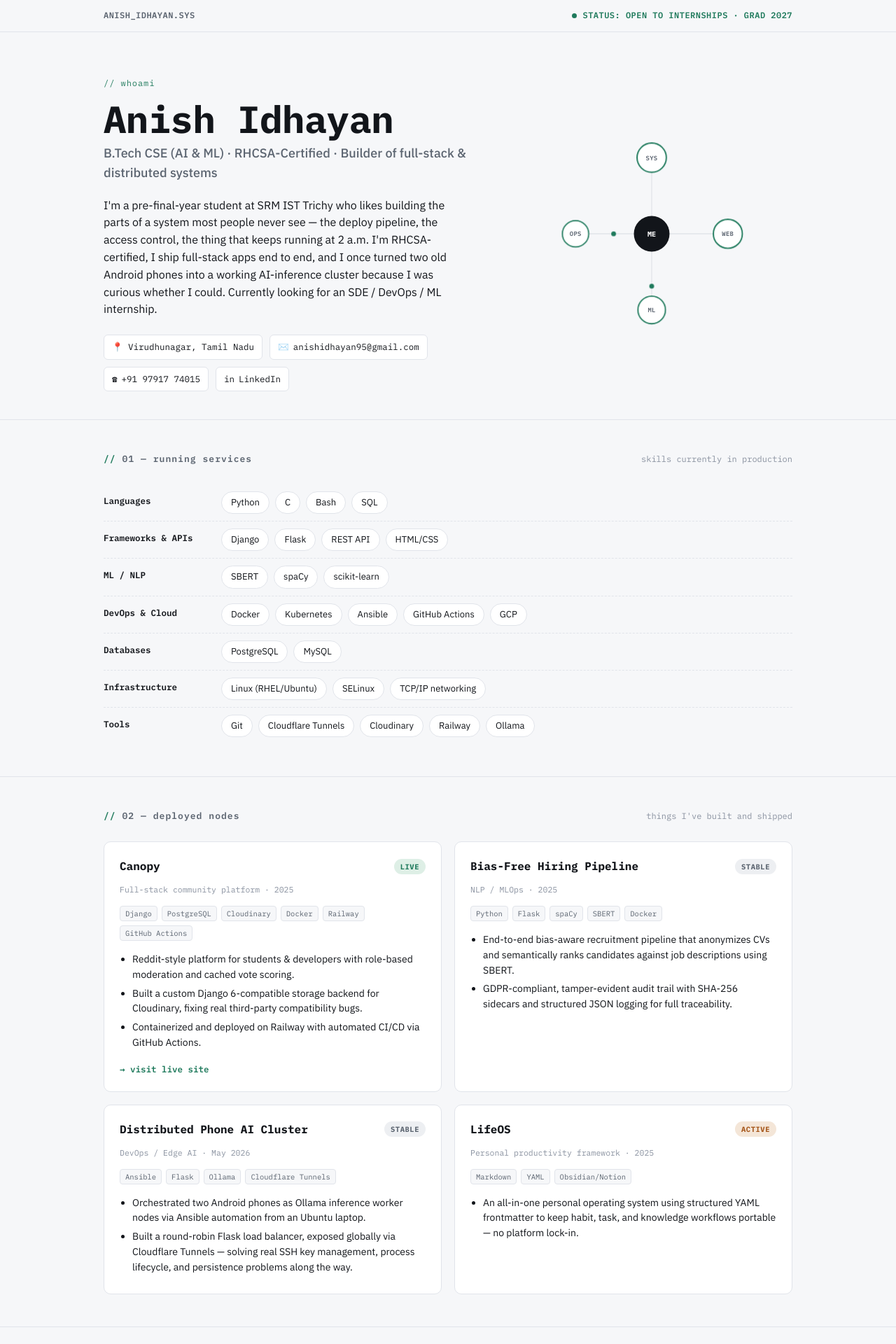
After one commit to AnishIdhayan-1412/NexusBoard-V1, a Django app: page /portfolio/ in a window 1280 px wide. The commit adds this page. Shown: the top 1920 px of the page at 70% size. Run offline with Django 5.2, Linux system fonts and the light colour scheme; data that the repository does not hold is empty.

Commit message:
feat: add portfolio page at /portfolio/
- templates/core/portfolio.html: Anish's portfolio (standalone HTML)
- core/views.py: portfolio_view added
- core/urls.py: path('portfolio/') wired
- base.html: Portfolio link added to footer

Accessible at: /portfolio/
32/32 tests passing

```diff
--- a/core/urls.py
+++ b/core/urls.py
@@ -9,5 +9,6 @@ urlpatterns = [
     path('about/', views.about_view, name='about'),
     path('search/', views.search_view, name='search'),
     path('health/', views.health_check_view, name='health'),
+    path('portfolio/', views.portfolio_view, name='portfolio'),
     path('robots.txt', TemplateView.as_view(template_name='robots.txt', content_type='text/plain')),
 ]
--- a/core/views.py
+++ b/core/views.py
@@ -87,6 +87,11 @@ def search_view(request):
     })
 
 
+def portfolio_view(request):
+    from django.shortcuts import render
+    return render(request, 'core/portfolio.html')
+
+
 def health_check_view(request):
     from django.db import connection
     try:
--- a/templates/base.html
+++ b/templates/base.html
@@ -339,7 +339,7 @@
   <div class="container-xl nb-footer-inner">
     <span style="font-family:var(--font-sans)">◎ Canopy — Grow Together</span>
     <div class="d-flex gap-3">
-      <a href="{% url 'core:about' %}">About</a>
+      <a href="{% url 'core:about' %}">About</a> <a href="{% url 'core:portfolio' %}" style="color:var(--nb-text-muted);text-decoration:none;font-size:.82rem">Portfolio</a>
       <a href="{% url 'core:health' %}">Health</a>
       <a href="{% url 'communities:list' %}">Communities</a>
     </div>
--- /dev/null
+++ b/templates/core/portfolio.html
@@ -0,0 +1,463 @@
+<!DOCTYPE html>
+<html lang="en">
+<head>
+<meta charset="UTF-8">
+<meta name="viewport" content="width=device-width, initial-scale=1.0">
+<title>Anish Idhayan — Systems &amp; ML Engineer</title>
+<meta name="description" content="Portfolio of Anish Idhayan — B.Tech CSE-AIML student, RHCSA-certified, full-stack and DevOps builder.">
+<link rel="preconnect" href="https://fonts.googleapis.com">
+<link rel="preconnect" href="https://fonts.gstatic.com" crossorigin>
+<link href="https://fonts.googleapis.com/css2?family=IBM+Plex+Mono:wght@400;500;600;700&family=IBM+Plex+Sans:wght@400;500;600;700&display=swap" rel="stylesheet">
+<style>
+  :root{
+    --bg:#F6F7F9;
+    --surface:#FFFFFF;
+    --border:#E1E4EA;
+    --ink:#12151A;
+    --muted:#5B6470;
+    --faint:#8A92A0;
+    --accent:#1F7A5C;
+    --accent-soft:#DEEFE6;
+    --rust:#A6571B;
+    --rust-soft:#F4E6D8;
+    --mono:'IBM Plex Mono', ui-monospace, 'SF Mono', Consolas, monospace;
+    --sans:'IBM Plex Sans', -apple-system, 'Segoe UI', sans-serif;
+    --maxw:1040px;
+  }
+  *{box-sizing:border-box;}
+  html{scroll-behavior:smooth;}
+  body{
+    margin:0;
+    background:var(--bg);
+    color:var(--ink);
+    font-family:var(--sans);
+    line-height:1.55;
+    -webkit-font-smoothing:antialiased;
+  }
+  a{color:var(--accent); text-decoration:none;}
+  a:hover{text-decoration:underline;}
+  :focus-visible{outline:2px solid var(--accent); outline-offset:3px; border-radius:2px;}
+
+  .wrap{max-width:var(--maxw); margin:0 auto; padding:0 28px;}
+
+  /* ---------- status bar ---------- */
+  .statusbar{
+    position:sticky; top:0; z-index:50;
+    background:rgba(246,247,249,0.92);
+    backdrop-filter:blur(6px);
+    border-bottom:1px solid var(--border);
+  }
+  .statusbar .wrap{
+    display:flex; align-items:center; justify-content:space-between;
+    padding:13px 28px;
+    font-family:var(--mono); font-size:12px; letter-spacing:.04em;
+  }
+  .statusbar .left{color:var(--muted); font-weight:600;}
+  .statusbar .right{display:flex; align-items:center; gap:8px; color:var(--accent); font-weight:600;}
+  .dot{width:7px; height:7px; border-radius:50%; background:var(--accent); display:inline-block; transform-box:fill-box;}
+  .dot.pulse{animation:pulse 2.2s ease-in-out infinite;}
+
+  /* ---------- hero ---------- */
+  .hero{padding:64px 0 40px;}
+  .hero-grid{display:grid; grid-template-columns:1.15fr 0.85fr; gap:40px; align-items:center;}
+  .eyebrow{font-family:var(--mono); font-size:12px; color:var(--accent); letter-spacing:.08em; margin:0 0 14px;}
+  .eyebrow::before{content:"// ";}
+  h1.name{
+    font-family:var(--mono); font-weight:700; letter-spacing:-0.01em;
+    font-size:clamp(34px,5vw,54px); margin:0 0 6px; line-height:1.05;
+  }
+  .role{font-family:var(--sans); font-size:18px; color:var(--muted); margin:0 0 20px; font-weight:500;}
+  .bio{font-size:16px; color:var(--ink); max-width:54ch; margin:0 0 24px;}
+  .chips{display:flex; flex-wrap:wrap; gap:10px;}
+  .chip{
+    font-family:var(--mono); font-size:12.5px; color:var(--ink);
+    background:var(--surface); border:1px solid var(--border); border-radius:6px;
+    padding:7px 11px; display:inline-flex; align-items:center; gap:6px;
+  }
+  .chip a{color:inherit;}
+  .chip a:hover{text-decoration:none; color:var(--accent);}
+
+  .graph-wrap{display:flex; justify-content:center;}
+  .graph-wrap svg{width:100%; max-width:340px; height:auto;}
+  .node-label{font-family:var(--mono); font-size:10.5px; fill:var(--muted); font-weight:600; letter-spacing:.03em;}
+  .node-center{fill:var(--ink);}
+  .node-sat{fill:var(--surface); stroke:var(--accent); stroke-width:2;}
+  .edge{stroke:var(--border); stroke-width:1.5;}
+  .pulseNode{animation:nodepulse 2.6s ease-in-out infinite; transform-box:fill-box; transform-origin:center;}
+  .packet{fill:var(--accent);}
+  .p-top{animation:travel-top 3.2s linear infinite;}
+  .p-right{animation:travel-right 3.2s linear infinite; animation-delay:.6s;}
+  .p-bottom{animation:travel-bottom 3.2s linear infinite; animation-delay:1.2s;}
+  .p-left{animation:travel-left 3.2s linear infinite; animation-delay:1.8s;}
+
+  @keyframes pulse{0%,100%{opacity:1;} 50%{opacity:.35;}}
+  @keyframes nodepulse{0%,100%{transform:scale(1);} 50%{transform:scale(1.12);}}
+  @keyframes travel-top{0%{transform:translate(0,0); opacity:0;} 10%{opacity:1;} 90%{opacity:1;} 100%{transform:translate(0,-128px); opacity:0;}}
+  @keyframes travel-right{0%{transform:translate(0,0); opacity:0;} 10%{opacity:1;} 90%{opacity:1;} 100%{transform:translate(128px,0); opacity:0;}}
+  @keyframes travel-bottom{0%{transform:translate(0,0); opacity:0;} 10%{opacity:1;} 90%{opacity:1;} 100%{transform:translate(0,128px); opacity:0;}}
+  @keyframes travel-left{0%{transform:translate(0,0); opacity:0;} 10%{opacity:1;} 90%{opacity:1;} 100%{transform:translate(-128px,0); opacity:0;}}
+  @media (prefers-reduced-motion: reduce){
+    .dot.pulse,.pulseNode,.packet{animation:none !important;}
+  }
+
+  /* ---------- sections ---------- */
+  section{padding:46px 0; border-top:1px solid var(--border);}
+  .sec-head{display:flex; align-items:baseline; justify-content:space-between; margin-bottom:26px; flex-wrap:wrap; gap:8px;}
+  .sec-title{font-family:var(--mono); font-size:13px; letter-spacing:.08em; color:var(--muted); font-weight:600; margin:0;}
+  .sec-title::before{content:"// "; color:var(--accent);}
+  .sec-note{font-family:var(--mono); font-size:12px; color:var(--faint);}
+
+  /* services / skills */
+  .svc-row{display:grid; grid-template-columns:150px 1fr; gap:18px; padding:10px 0; border-bottom:1px dashed var(--border);}
+  .svc-row:last-child{border-bottom:none;}
+  .svc-label{font-family:var(--mono); font-size:12.5px; color:var(--ink); font-weight:600; padding-top:4px;}
+  .pillrow{display:flex; flex-wrap:wrap; gap:8px;}
+  .pill{
+    font-size:13px; color:var(--ink); background:var(--surface);
+    border:1px solid var(--border); border-radius:20px; padding:5px 13px;
+  }
+
+  /* nodes / projects */
+  .nodegrid{display:grid; grid-template-columns:repeat(2,1fr); gap:18px;}
+  .card{
+    background:var(--surface); border:1px solid var(--border); border-radius:10px;
+    padding:22px; display:flex; flex-direction:column; gap:12px;
+  }
+  .card-head{display:flex; align-items:center; justify-content:space-between; gap:10px;}
+  .card-title{font-family:var(--mono); font-weight:700; font-size:16px; margin:0;}
+  .status-pill{font-family:var(--mono); font-size:10.5px; font-weight:700; letter-spacing:.05em; padding:3px 9px; border-radius:20px; white-space:nowrap;}
+  .status-live{background:var(--accent-soft); color:var(--accent);}
+  .status-stable{background:#EDEFF2; color:var(--muted);}
+  .status-active{background:var(--rust-soft); color:var(--rust);}
+  .card-meta{font-family:var(--mono); font-size:11.5px; color:var(--faint);}
+  .stacks{display:flex; flex-wrap:wrap; gap:6px; margin:2px 0 0;}
+  .stack-tag{font-family:var(--mono); font-size:10.5px; color:var(--muted); background:var(--bg); border:1px solid var(--border); padding:2px 7px; border-radius:4px;}
+  .card ul{margin:4px 0 0; padding-left:18px; font-size:14px;}
+  .card li{margin-bottom:5px;}
+  .card-link{font-family:var(--mono); font-size:12.5px; font-weight:600; margin-top:auto;}
+
+  /* uptime log / experience */
+  .log{display:flex; flex-direction:column;}
+  .log-entry{display:grid; grid-template-columns:170px 1fr; gap:18px; padding:16px 0; border-bottom:1px dashed var(--border);}
+  .log-entry:last-child{border-bottom:none;}
+  .log-time{font-family:var(--mono); font-size:12px; color:var(--faint); padding-top:2px;}
+  .log-time .place{display:block; color:var(--muted); margin-top:3px;}
+  .log-title{font-weight:600; margin:0 0 6px; font-size:15.5px;}
+  .log-body{font-size:14px; color:var(--ink); margin:0;}
+  .log-body + .log-body{margin-top:6px;}
+
+  /* credentials */
+  .credcard{
+    background:var(--surface); border:1px solid var(--border); border-radius:10px;
+    padding:22px 24px; display:flex; gap:20px; align-items:flex-start; flex-wrap:wrap;
+  }
+  .badge{
+    width:54px; height:54px; flex:none; border-radius:50%;
+    border:2px solid var(--rust); display:flex; align-items:center; justify-content:center;
+    font-family:var(--mono); font-weight:700; font-size:11px; color:var(--rust); text-align:center;
+  }
+  .credcard h3{margin:0 0 4px; font-size:16px;}
+  .credcard .cred-meta{font-family:var(--mono); font-size:12px; color:var(--faint); margin-bottom:8px;}
+  .credcard p{margin:0; font-size:14px; max-width:60ch;}
+
+  /* system log / education */
+  .timeline{position:relative; padding-left:26px;}
+  .timeline::before{content:""; position:absolute; left:5px; top:6px; bottom:6px; width:1px; background:var(--border);}
+  .tl-item{position:relative; padding-bottom:26px;}
+  .tl-item:last-child{padding-bottom:0;}
+  .tl-item::before{content:""; position:absolute; left:-26px; top:4px; width:9px; height:9px; border-radius:50%; background:var(--surface); border:2px solid var(--accent);}
+  .tl-year{font-family:var(--mono); font-size:12px; color:var(--accent); font-weight:700;}
+  .tl-title{margin:2px 0 2px; font-weight:600; font-size:15px;}
+  .tl-sub{font-size:13.5px; color:var(--muted); margin:0;}
+
+  footer{padding:50px 0 60px;}
+  .footer-grid{display:flex; justify-content:space-between; align-items:flex-end; flex-wrap:wrap; gap:24px;}
+  .footer-cta h2{font-family:var(--mono); font-size:24px; margin:0 0 10px;}
+  .footer-cta p{color:var(--muted); margin:0 0 16px; max-width:42ch;}
+  .btn{
+    font-family:var(--mono); font-weight:700; font-size:13px; letter-spacing:.03em;
+    background:var(--ink); color:#fff; padding:11px 18px; border-radius:7px; display:inline-block;
+  }
+  .btn:hover{background:var(--accent); text-decoration:none;}
+  .footer-meta{font-family:var(--mono); font-size:11.5px; color:var(--faint); text-align:right;}
+  .footer-meta div{margin-bottom:4px;}
+
+  @media (max-width:760px){
+    .hero-grid{grid-template-columns:1fr;}
+    .graph-wrap{order:-1; margin-bottom:8px;}
+    .nodegrid{grid-template-columns:1fr;}
+    .svc-row{grid-template-columns:1fr; gap:6px;}
+    .log-entry{grid-template-columns:1fr; gap:4px;}
+    .footer-grid{flex-direction:column; align-items:flex-start;}
+    .footer-meta{text-align:left;}
+  }
+</style>
+</head>
+<body>
+
+<div class="statusbar">
+  <div class="wrap">
+    <span class="left">ANISH_IDHAYAN.SYS</span>
+    <span class="right"><span class="dot pulse"></span>STATUS: OPEN TO INTERNSHIPS · GRAD 2027</span>
+  </div>
+</div>
+
+<header class="hero">
+  <div class="wrap hero-grid">
+    <div>
+      <p class="eyebrow">whoami</p>
+      <h1 class="name">Anish Idhayan</h1>
+      <p class="role">B.Tech CSE&nbsp;(AI&nbsp;&amp;&nbsp;ML) · RHCSA-Certified · Builder of full-stack &amp; distributed systems</p>
+      <p class="bio">I'm a pre-final-year student at SRM IST Trichy who likes building the parts of a system most people never see — the deploy pipeline, the access control, the thing that keeps running at 2&nbsp;a.m. I'm RHCSA-certified, I ship full-stack apps end to end, and I once turned two old Android phones into a working AI-inference cluster because I was curious whether I could. Currently looking for an SDE&nbsp;/&nbsp;DevOps&nbsp;/&nbsp;ML internship.</p>
+      <div class="chips">
+        <span class="chip">📍 Virudhunagar, Tamil Nadu</span>
+        <span class="chip">✉️ <a href="mailto:anishidhayan95@gmail.com">anishidhayan95@gmail.com</a></span>
+        <span class="chip">☎ <a href="tel:+919791774015">+91 97917 74015</a></span>
+        <span class="chip">in <a href="https://linkedin.com/in/anish-idhayan-i-705911289" target="_blank" rel="noopener">LinkedIn</a></span>
+      </div>
+    </div>
+    <div class="graph-wrap" aria-hidden="true">
+      <svg viewBox="0 0 400 400" xmlns="http://www.w3.org/2000/svg">
+        <line class="edge" x1="200" y1="200" x2="200" y2="72"/>
+        <line class="edge" x1="200" y1="200" x2="328" y2="200"/>
+        <line class="edge" x1="200" y1="200" x2="200" y2="328"/>
+        <line class="edge" x1="200" y1="200" x2="72" y2="200"/>
+
+        <circle class="packet p-top" cx="200" cy="200" r="4"/>
+        <circle class="packet p-right" cx="200" cy="200" r="4"/>
+        <circle class="packet p-bottom" cx="200" cy="200" r="4"/>
+        <circle class="packet p-left" cx="200" cy="200" r="4"/>
+
+        <g class="pulseNode"><circle class="node-sat" cx="200" cy="72" r="22"/></g>
+        <g class="pulseNode" style="animation-delay:.4s"><circle class="node-sat" cx="328" cy="200" r="22"/></g>
+        <g class="pulseNode" style="animation-delay:.8s"><circle class="node-sat" cx="200" cy="328" r="22"/></g>
+        <g class="pulseNode" style="animation-delay:1.2s"><circle class="node-sat" cx="72" cy="200" r="22"/></g>
+
+        <text class="node-label" x="200" y="76" text-anchor="middle">SYS</text>
+        <text class="node-label" x="328" y="204" text-anchor="middle">WEB</text>
+        <text class="node-label" x="200" y="332" text-anchor="middle">ML</text>
+        <text class="node-label" x="72" y="204" text-anchor="middle">OPS</text>
+
+        <circle class="node-center" cx="200" cy="200" r="30"/>
+        <text x="200" y="205" text-anchor="middle" font-family="IBM Plex Mono, monospace" font-size="12" font-weight="700" fill="#fff">ME</text>
+      </svg>
+    </div>
+  </div>
+</header>
+
+<!-- 01 SKILLS -->
+<section id="services">
+  <div class="wrap">
+    <div class="sec-head">
+      <h2 class="sec-title">01 — running services</h2>
+      <span class="sec-note">skills currently in production</span>
+    </div>
+
+    <div class="svc-row">
+      <div class="svc-label">Languages</div>
+      <div class="pillrow">
+        <span class="pill">Python</span><span class="pill">C</span><span class="pill">Bash</span><span class="pill">SQL</span>
+      </div>
+    </div>
+    <div class="svc-row">
+      <div class="svc-label">Frameworks &amp; APIs</div>
+      <div class="pillrow">
+        <span class="pill">Django</span><span class="pill">Flask</span><span class="pill">REST API</span><span class="pill">HTML/CSS</span>
+      </div>
+    </div>
+    <div class="svc-row">
+      <div class="svc-label">ML / NLP</div>
+      <div class="pillrow">
+        <span class="pill">SBERT</span><span class="pill">spaCy</span><span class="pill">scikit-learn</span>
+      </div>
+    </div>
+    <div class="svc-row">
+      <div class="svc-label">DevOps &amp; Cloud</div>
+      <div class="pillrow">
+        <span class="pill">Docker</span><span class="pill">Kubernetes</span><span class="pill">Ansible</span><span class="pill">GitHub Actions</span><span class="pill">GCP</span>
+      </div>
+    </div>
+    <div class="svc-row">
+      <div class="svc-label">Databases</div>
+      <div class="pillrow">
+        <span class="pill">PostgreSQL</span><span class="pill">MySQL</span>
+      </div>
+    </div>
+    <div class="svc-row">
+      <div class="svc-label">Infrastructure</div>
+      <div class="pillrow">
+        <span class="pill">Linux (RHEL/Ubuntu)</span><span class="pill">SELinux</span><span class="pill">TCP/IP networking</span>
+      </div>
+    </div>
+    <div class="svc-row">
+      <div class="svc-label">Tools</div>
+      <div class="pillrow">
+        <span class="pill">Git</span><span class="pill">Cloudflare Tunnels</span><span class="pill">Cloudinary</span><span class="pill">Railway</span><span class="pill">Ollama</span>
+      </div>
+    </div>
+  </div>
+</section>
+
+<!-- 02 PROJECTS -->
+<section id="nodes">
+  <div class="wrap">
+    <div class="sec-head">
+      <h2 class="sec-title">02 — deployed nodes</h2>
+      <span class="sec-note">things I've built and shipped</span>
+    </div>
+    <div class="nodegrid">
+
+      <div class="card">
+        <div class="card-head">
+          <h3 class="card-title">Canopy</h3>
+          <span class="status-pill status-live">LIVE</span>
+        </div>
+        <div class="card-meta">Full-stack community platform · 2025</div>
+        <div class="stacks">
+          <span class="stack-tag">Django</span><span class="stack-tag">PostgreSQL</span><span class="stack-tag">Cloudinary</span><span class="stack-tag">Docker</span><span class="stack-tag">Railway</span><span class="stack-tag">GitHub Actions</span>
+        </div>
+        <ul>
+          <li>Reddit-style platform for students &amp; developers with role-based moderation and cached vote scoring.</li>
+          <li>Built a custom Django&nbsp;6-compatible storage backend for Cloudinary, fixing real third-party compatibility bugs.</li>
+          <li>Containerized and deployed on Railway with automated CI/CD via GitHub Actions.</li>
+        </ul>
+        <a class="card-link" href="https://nexusboard-v1-production.up.railway.app/" target="_blank" rel="noopener">→ visit live site</a>
+      </div>
+
+      <div class="card">
+        <div class="card-head">
+          <h3 class="card-title">Bias-Free Hiring Pipeline</h3>
+          <span class="status-pill status-stable">STABLE</span>
+        </div>
+        <div class="card-meta">NLP / MLOps · 2025</div>
+        <div class="stacks">
+          <span class="stack-tag">Python</span><span class="stack-tag">Flask</span><span class="stack-tag">spaCy</span><span class="stack-tag">SBERT</span><span class="stack-tag">Docker</span>
+        </div>
+        <ul>
+          <li>End-to-end bias-aware recruitment pipeline that anonymizes CVs and semantically ranks candidates against job descriptions using SBERT.</li>
+          <li>GDPR-compliant, tamper-evident audit trail with SHA-256 sidecars and structured JSON logging for full traceability.</li>
+        </ul>
+      </div>
+
+      <div class="card">
+        <div class="card-head">
+          <h3 class="card-title">Distributed Phone AI Cluster</h3>
+          <span class="status-pill status-stable">STABLE</span>
+        </div>
+        <div class="card-meta">DevOps / Edge AI · May 2026</div>
+        <div class="stacks">
+          <span class="stack-tag">Ansible</span><span class="stack-tag">Flask</span><span class="stack-tag">Ollama</span><span class="stack-tag">Cloudflare Tunnels</span>
+        </div>
+        <ul>
+          <li>Orchestrated two Android phones as Ollama inference worker nodes via Ansible automation from an Ubuntu laptop.</li>
+          <li>Built a round-robin Flask load balancer, exposed globally via Cloudflare Tunnels — solving real SSH key management, process lifecycle, and persistence problems along the way.</li>
+        </ul>
+      </div>
+
+      <div class="card">
+        <div class="card-head">
+          <h3 class="card-title">LifeOS</h3>
+          <span class="status-pill status-active">ACTIVE</span>
+        </div>
+        <div class="card-meta">Personal productivity framework · 2025</div>
+        <div class="stacks">
+          <span class="stack-tag">Markdown</span><span class="stack-tag">YAML</span><span class="stack-tag">Obsidian/Notion</span>
+        </div>
+        <ul>
+          <li>An all-in-one personal operating system using structured YAML frontmatter to keep habit, task, and knowledge workflows portable — no platform lock-in.</li>
+        </ul>
+      </div>
+
+    </div>
+  </div>
+</section>
+
+<!-- 03 EXPERIENCE -->
+<section id="log">
+  <div class="wrap">
+    <div class="sec-head">
+      <h2 class="sec-title">03 — uptime log</h2>
+      <span class="sec-note">internships &amp; work history</span>
+    </div>
+    <div class="log">
+      <div class="log-entry">
+        <div class="log-time">Jun – Jul 2025<span class="place">Part-time · Dindigul</span></div>
+        <div>
+          <p class="log-title">Full Stack Python Intern — Ultragits Career Lines</p>
+          <p class="log-body">Built and shipped Flask + REST API web applications, handling everything from route design to deployment.</p>
+        </div>
+      </div>
+      <div class="log-entry">
+        <div class="log-time">Dec 2024<span class="place">Trichy</span></div>
+        <div>
+          <p class="log-title">Web Development Intern — CodeBind Technologies</p>
+          <p class="log-body">Developed a Business Management System using HTML, CSS, PHP, and MySQL.</p>
+          <p class="log-body">Completed an AI workshop and corporate aptitude training alongside the internship.</p>
+        </div>
+      </div>
+    </div>
+  </div>
+</section>
+
+<!-- 04 CERTIFICATIONS -->
+<section id="cred">
+  <div class="wrap">
+    <div class="sec-head">
+      <h2 class="sec-title">04 — credentials</h2>
+      <span class="sec-note">verified, not self-reported</span>
+    </div>
+    <div class="credcard">
+      <div class="badge">RHCSA<br>✓</div>
+      <div>
+        <h3>Red Hat Certified System Administrator</h3>
+        <div class="cred-meta">Red Hat · Credential ID 260-036-678 · Valid Mar 2026 – Mar 2029 · verified via Credly</div>
+        <p>Validated hands-on proficiency in RHEL system administration — local storage, SELinux, user/group management, and network services.</p>
+      </div>
+    </div>
+  </div>
+</section>
+
+<!-- 05 EDUCATION -->
+<section id="boot">
+  <div class="wrap">
+    <div class="sec-head">
+      <h2 class="sec-title">05 — system log</h2>
+      <span class="sec-note">education, boot to present</span>
+    </div>
+    <div class="timeline">
+      <div class="tl-item">
+        <div class="tl-year">2021</div>
+        <p class="tl-title">Class X — State Board</p>
+        <p class="tl-sub">St. Mary's Matriculation School, Kariyapatti</p>
+      </div>
+      <div class="tl-item">
+        <div class="tl-year">2023</div>
+        <p class="tl-title">Class XII — State Board · 92.83%</p>
+        <p class="tl-sub">Sundram Matric Hr Sec School, Krishnapuram Aviyur — Centum (100/100) in Computer Science</p>
+      </div>
+      <div class="tl-item">
+        <div class="tl-year">Expected 2027</div>
+        <p class="tl-title">B.Tech, Computer Science &amp; Engineering (AI &amp; ML) — CGPA 9.45/10.0</p>
+        <p class="tl-sub">SRM Institute of Science &amp; Technology, Trichy</p>
+      </div>
+    </div>
+  </div>
+</section>
+
+<footer>
+  <div class="wrap footer-grid">
+    <div class="footer-cta">
+      <h2>Let's talk.</h2>
+      <p>Open to SDE, DevOps, and ML engineering internships — and always happy to talk through how something was built.</p>
+      <a class="btn" href="mailto:anishidhayan95@gmail.com">Email me →</a>
+    </div>
+    <div class="footer-meta">
+      <div>Tamil — native</div>
+      <div>English — working proficiency</div>
+      <div>Hindi — basic</div>
+    </div>
+  </div>
+</footer>
+
+</body>
+</html>
```
